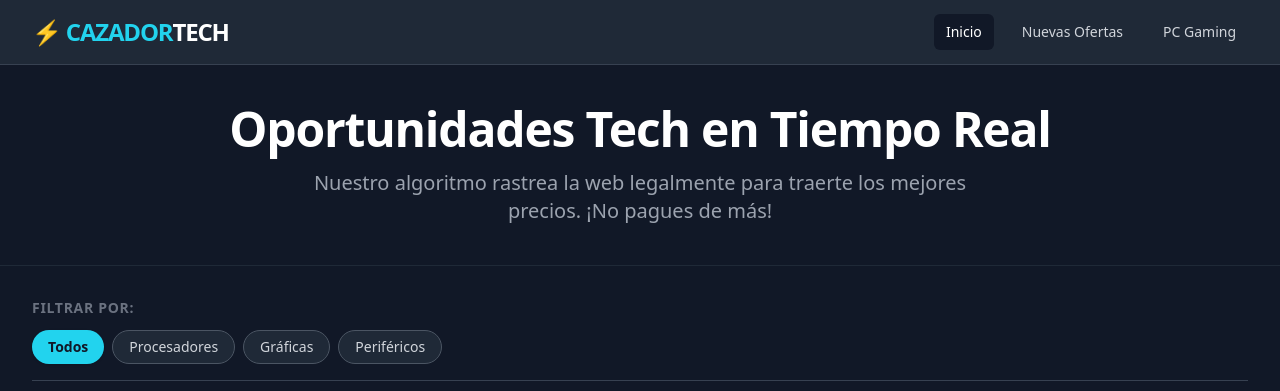
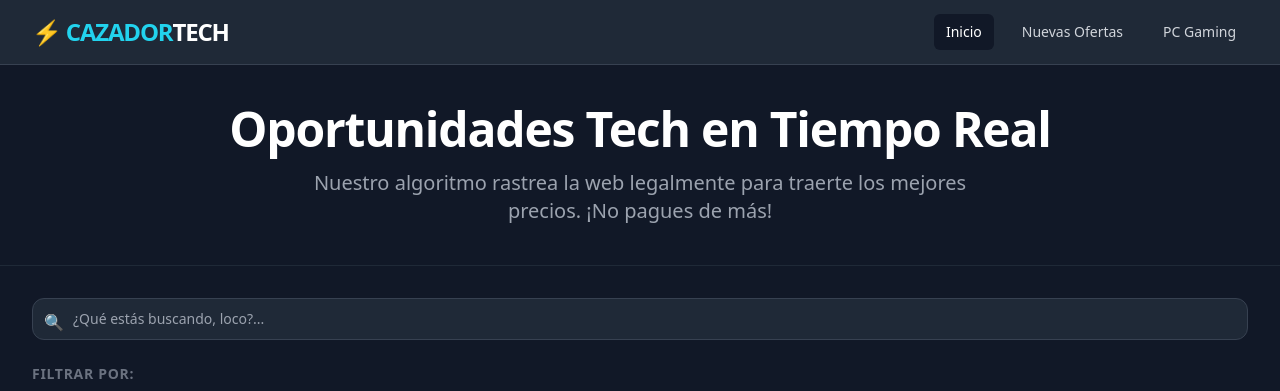
Before and after one commit to Papalet/cazador-tech, a plain HTML site: page index.html in a window 1280 px wide. Shown: the top 391 px of the page. Drawn offline with nearby package versions, Linux system fonts and the light colour scheme.

Commit message:
Agregado buscador en tiempo real arriba de los filtros

```diff
--- a/index.html
+++ b/index.html
@@ -63,6 +63,14 @@
 
     <!-- CONTENIDO PRINCIPAL -->
     <main class="flex-grow max-w-7xl mx-auto px-4 sm:px-6 lg:px-8 py-8 w-full">
+                <div class="mb-6">
+            <div class="relative">
+                <input type="text" id="buscador-productos" onkeyup="buscarProducto()" placeholder="¿Qué estás buscando, loco?..." class="w-full bg-cardbg text-gray-300 pl-10 pr-4 py-2.5 rounded-xl border border-gray-700 focus:outline-none focus:border-cyanaccent text-sm">
+                <div class="absolute left-3 top-3 text-gray-500">
+                    🔍
+                </div>
+            </div>
+        </div>
 
         <!-- 2. SISTEMA DE FILTROS/CATEGORÍAS -->
         <div class="mb-8 border-b border-gray-700 pb-4">
@@ -137,6 +145,60 @@
             &copy; 2024 CazadorTech. Powered by NetHunter. Datos públicos recopilados legalmente.
         </div>
     </footer>
+    <script>
+    function buscarProducto() {
+        let texto = document.getElementById('buscador-productos').value.toLowerCase();
+        let tarjetas = document.querySelectorAll('.product-card');
+
+        tarjetas.forEach(tarjeta => {
+            // Buscamos el título de la placa (el h2 o h3 de la tarjeta)
+            let titulo = tarjeta.querySelector('h2, h3').innerText.toLowerCase();
+
+            // Si coincide lo que escribió con el título, se muestra; si no, se oculta
+            if (titulo.includes(texto)) {
+                tarjeta.style.display = "block";
+            } else {
+                tarjeta.style.display = "none";
+            }
+        });
+    }
+    </script>
+    <script>
+    function buscarProducto() {
+        let texto = document.getElementById('buscador-productos').value.toLowerCase();
+        let tarjetas = document.querySelectorAll('.product-card');
+
+        tarjetas.forEach(tarjeta => {
+            // Buscamos el título de la placa (el h2 o h3 de la tarjeta)
+            let titulo = tarjeta.querySelector('h2, h3').innerText.toLowerCase();
+
+            // Si coincide lo que escribió con el título, se muestra; si no, se oculta
+            if (titulo.includes(texto)) {
+                tarjeta.style.display = "block";
+            } else {
+                tarjeta.style.display = "none";
+            }
+        });
+    }
+    </script>
+    <script>
+    function buscarProducto() {
+        let texto = document.getElementById('buscador-productos').value.toLowerCase();
+        let tarjetas = document.querySelectorAll('.product-card');
+
+        tarjetas.forEach(tarjeta => {
+            // Buscamos el título de la placa (el h2 o h3 de la tarjeta)
+            let titulo = tarjeta.querySelector('h2, h3').innerText.toLowerCase();
+
+            // Si coincide lo que escribió con el título, se muestra; si no, se oculta
+            if (titulo.includes(texto)) {
+                tarjeta.style.display = "block";
+            } else {
+                tarjeta.style.display = "none";
+            }
+        });
+    }
+    </script>
 
 </body>
 </html>
```
